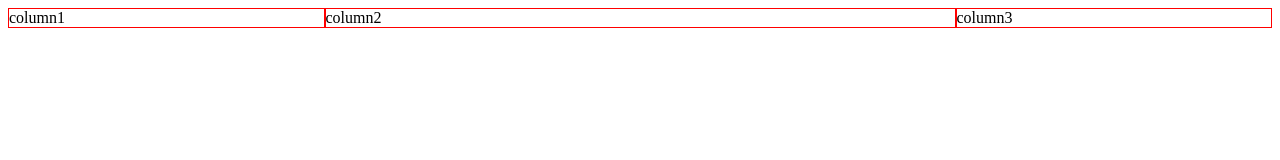
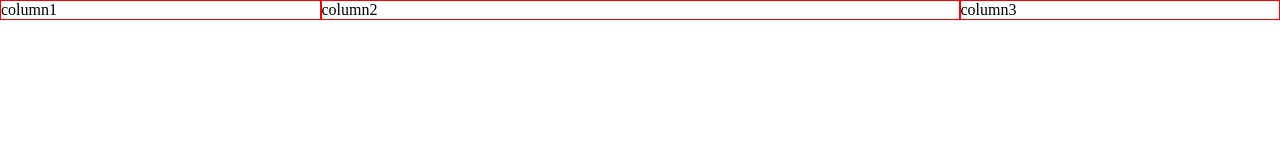
Before and after one commit to MPiotrowska/github_clone, a plain HTML site: page index.html in a window 1280 px wide. Drawn offline with Linux system fonts and the light colour scheme.

Commit message:
reset css

```diff
--- a/styles.css
+++ b/styles.css
@@ -1,3 +1,28 @@
+html {
+  box-sizing: border-box;
+  font-size: 16px;
+}
+
+*, *:before, *:after {
+  box-sizing: inherit;
+}
+
+body, h1, h2, h3, h4, h5, h6, p, ol, ul {
+  margin: 0;
+  padding: 0;
+  font-weight: normal;
+}
+
+ol, ul {
+  list-style: none;
+}
+
+img {
+  max-width: 100%;
+  height: auto;
+}
+
+
 .parent {
 	display: flex;
 	width: 100%;
```
